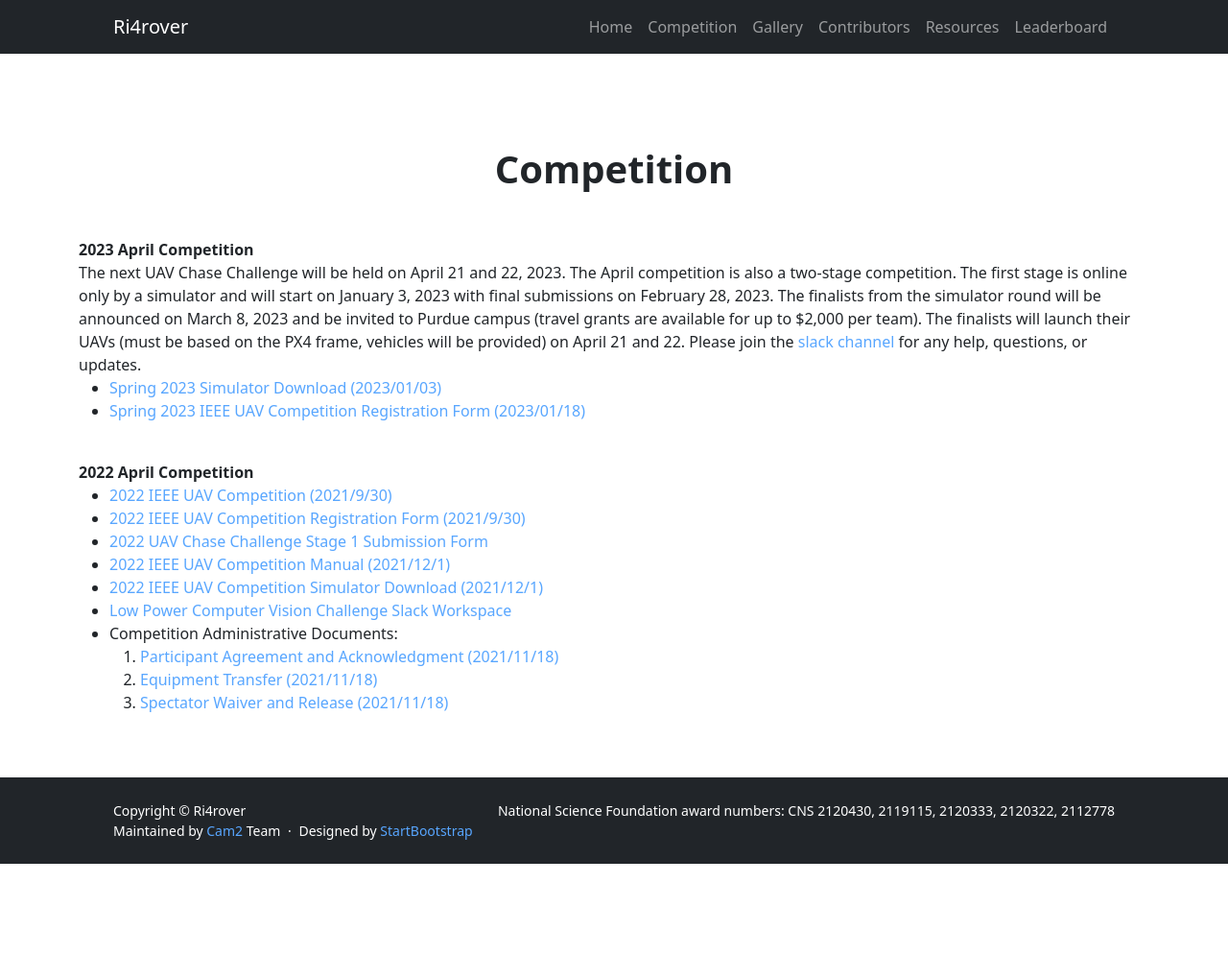
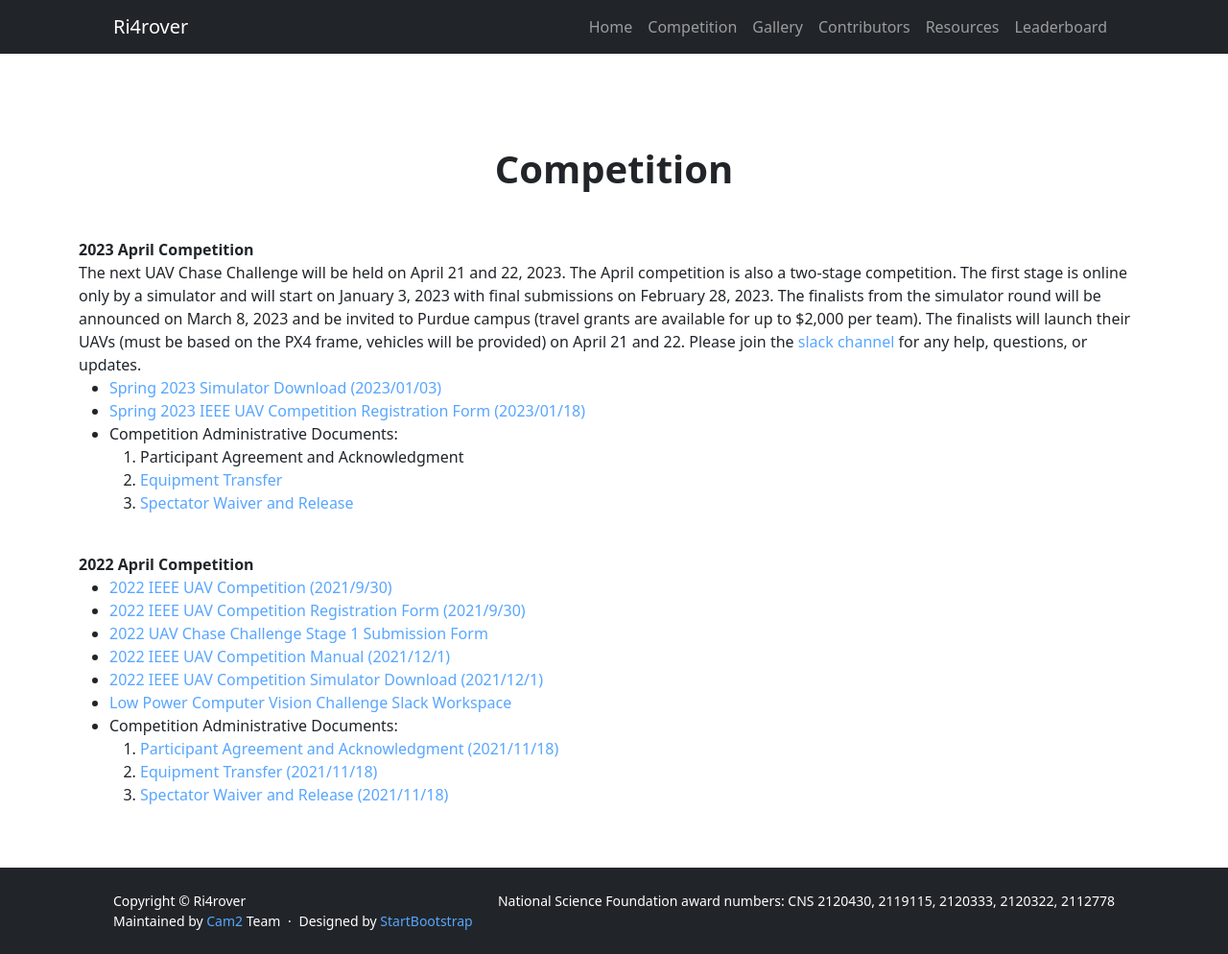
Before and after one commit to OliverQiang/Ri4rover, a Jekyll site: the page built from _pages/competition.html, in a window 1280 px wide. Shown: the whole page at 96% size. Built offline with Jekyll 4.4.1, drawn with Linux system fonts in a browser that asks for light colours; before the commit the page ends 900 px from its top, so only the background shows below that.

Commit message:
Linked forms

```diff
--- a/_pages/competition.html
+++ b/_pages/competition.html
@@ -26,6 +26,20 @@ title: Ri4rover
         <li>
             <a href="https://docs.google.com/forms/d/e/1FAIpQLSf7ZwcwHjXSaV6b7eDMq1u4aX59CJDkbuEYcz5rrjU1p0PgFw/viewform">Spring 2023 IEEE UAV Competition Registration Form (2023/01/18)</a>
         </li>
+        <li>Competition Administrative Documents:
+            <ol>
+            <li>
+                Participant Agreement and Acknowledgment
+            </li>
+            <li>
+                <a href="assets/Documents/Equipment_Transfer.docx">Equipment Transfer</a>
+            </li>
+            <li>
+                <a href="assets/Documents/Spectator_Waiver_and_Release.docx">Spectator Waiver and Release</a>
+            </li>
+            </ol>
+        </li>
+
     </ul>
     <br>
      <!-- <b>2022 November Competition</b> <br>
```
